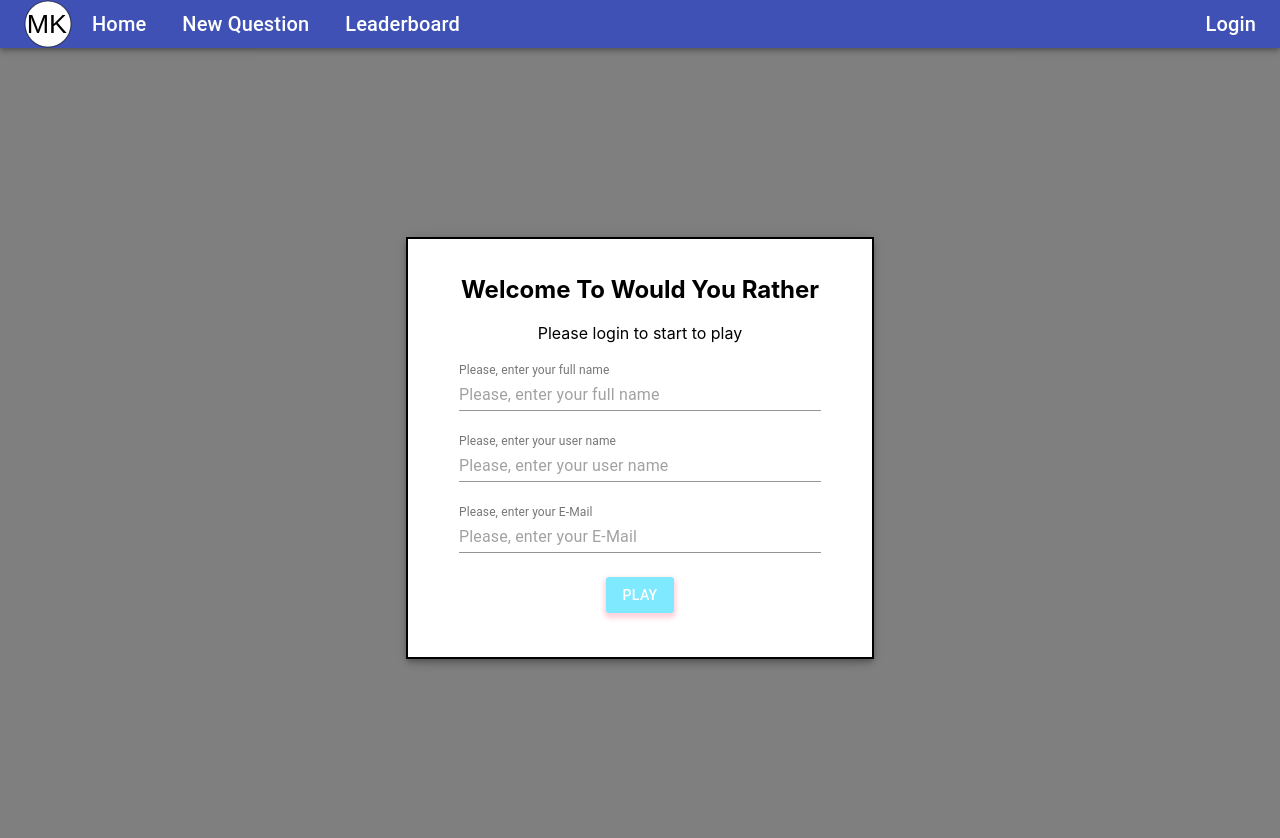
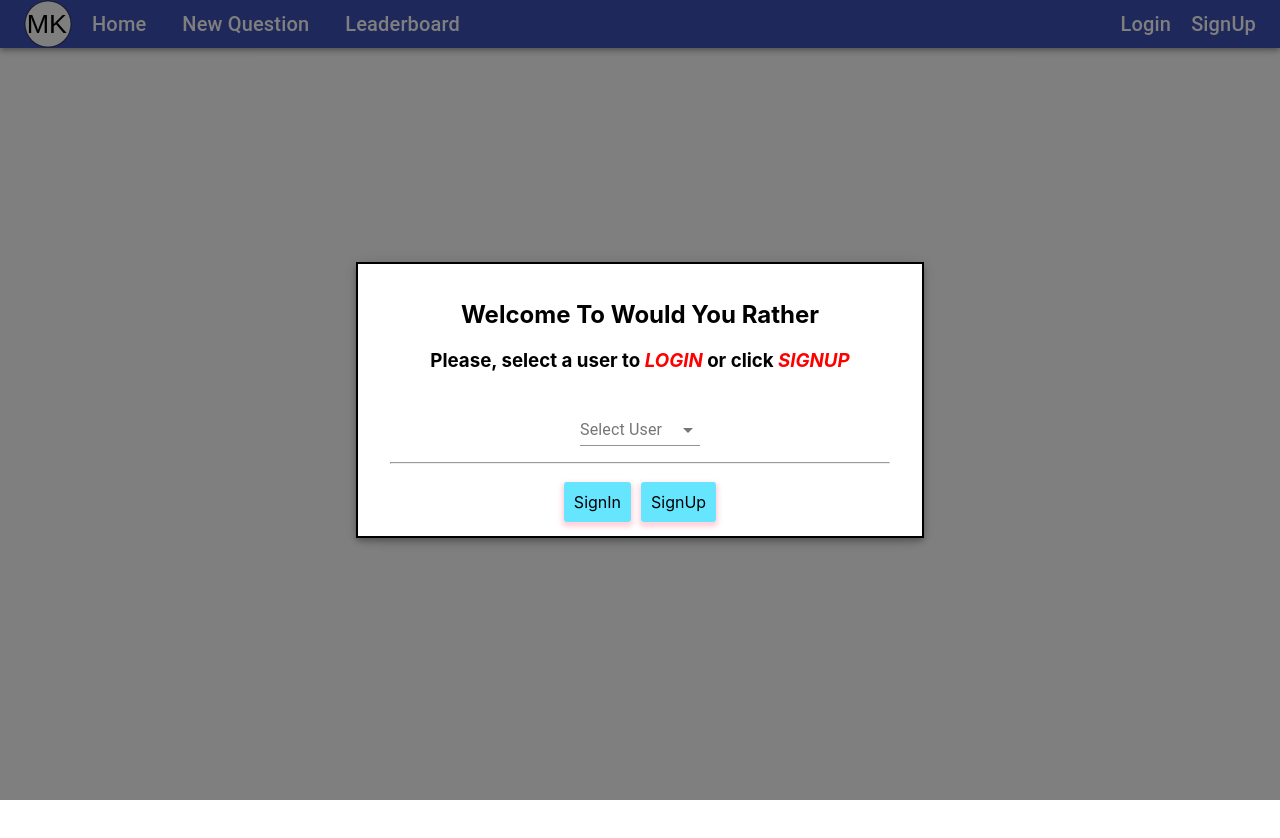
Before and after one commit to MKortmann/wouldyourather, a React (Create React App) app: page / in a window 1280 px wide. Shown: the top 838 px of the page. After the commit the page ends 800 px from the top, so only its background shows below. Built offline with nearby package versions, Linux system fonts and the light colour scheme.

Commit message:
add: router, switch, link, signIn, signUp

```diff
--- a/src/App.js
+++ b/src/App.js
@@ -1,13 +1,18 @@
 import React, { useState, useEffect } from 'react';
 import './App.css';
 import Appbar from "./components/Appbar";
-import ModalInput from "./components/ModalInput";
+import Welcome from "./components/Welcome";
+import SignUp from "./components/SignUp";
 import {BrowserRouter, Switch, Route} from "react-router-dom";
 import { _getUsers, _getQuestions, _saveQuestion, _saveQuestionAnswer } from "./_DATA";
 
 function App() {
 
-  useEffect( ()=> {
+
+  const [authUser, setAuthUser] = useState("");
+
+  // Here we load all the users and questions
+  useEffect( () => {
     // _saveQuestion({optionOneText: "use calm", optionTwoText: "use halb", author: "Marcelo"})
     // _getUsers()
     // .then(res => console.log(res))
@@ -31,21 +36,41 @@ function App() {
     // debugger
   }
 
-
-
+  const userSelected = (user) => {
+    // setAuthUser(user):  only if the object is mounted!
+    if(user !== "") {
+      setAuthUser(user);
+    }
+  }
 
   const componentModal = () => {
     return (
-      <ModalInput clickedBtnPlay={clickedBtnPlay}/>
+      <Welcome select={userSelected} authUser={authUser}/>
     )
   }
 
 
+  const logged = () => {
+    return (
+      <div>
+        <h1>You are logged</h1>
+      </div>
+    )
+  }
+  const signUp = () => {
+    return (
+      <SignUp />
+    )
+  }
   return (
     <BrowserRouter>
       <div className="App">
         <Appbar />
-        <Route path="/" exact component={componentModal} />
+        <Switch>
+          <Route path="/" exact component={componentModal} />
+          <Route path="/logged" component={logged} />
+          <Route path="/signUp" component={signUp} />
+        </Switch>
       </div>
     </BrowserRouter>
   );
--- a/src/_DATA.js
+++ b/src/_DATA.js
@@ -160,7 +160,7 @@ export function _saveQuestion (question) {
       }
 
     // At same time we add a question we also add a user
-    // I HAD TO MAKE THIS IMPLEMENTATION BECAUSE IT WAS NOT WORKING WITHOUR REDUX
+    // I HAD TO MAKE THIS IMPLEMENTATION BECAUSE IT WAS NOT WORKING WITHOUT REDUX
     if (users[authedUser] === undefined) {
       users[authedUser] = {
         id: authedUser,
--- a/src/components/Appbar.js
+++ b/src/components/Appbar.js
@@ -19,7 +19,9 @@ const useStyles = makeStyles(theme => ({
   login: {
     flexGrow: 1,
     textAlign: "right",
-    cursor: "pointer"
+    cursor: "pointer",
+    marginLeft: 0,
+    paddingLeft: 0
   },
 }));
 
@@ -41,7 +43,8 @@ export default function DenseAppBar() {
             Leaderboard
           </Typography>
           <Typography variant="h6" color="inherit"  className={classes.login}>
-            Login
+            <span>Login</span>
+            <span style={{marginLeft: "20px"}}>SignUp</span>
           </Typography>
         </Toolbar>
       </AppBar>
--- a/src/components/Button.js
+++ b/src/components/Button.js
@@ -8,11 +8,11 @@ import { styled } from '@material-ui/core/styles';
 // </Button>
 
 const MyButton = styled(Button)({
-  background: 'rgba(0,212,255,0.5)',
+  background: 'rgba(0,212,255,0.6)',
   border: 0,
   borderRadius: 3,
   boxShadow: '0 3px 5px 2px rgba(255, 105, 135, .3)',
-  color: 'white',
+  color: 'black',
   height: 36,
   "&:hover": {
     background: "rgba(255, 105, 135, .5)",
--- /dev/null
+++ b/src/components/Select.js
@@ -0,0 +1,85 @@
+import React, { useState, useEffect } from 'react';
+import { makeStyles } from '@material-ui/core/styles';
+import InputLabel from '@material-ui/core/InputLabel';
+import MenuItem from '@material-ui/core/MenuItem';
+import FormControl from '@material-ui/core/FormControl';
+import Select from '@material-ui/core/Select';
+import { _getUsers } from "../_DATA";
+
+const useStyles = makeStyles(theme => ({
+
+  header: {
+    color: "red"
+  },
+  formControl: {
+    margin: theme.spacing(1),
+    minWidth: 120,
+  },
+}));
+
+export default function ControlledOpenSelect(props) {
+  const classes = useStyles();
+  // to debug: state saved in select
+  const [users, setUsers] = useState([]);
+  // const [user, setUser] = useState("");
+  const [open, setOpen] = useState(false);
+
+  // getting the users
+  useEffect( () => {
+    _getUsers()
+    .then(res => {
+      // Object.keys create an array that contains the properties of an object.
+      const tempUsers = Object.keys(res);
+      setUsers(tempUsers)
+      }
+    )
+  }, [])
+
+  const handleChange = event => {
+    // for some React Error, we have to send back the value of the selected user!
+    //it is not working getting it here direct from the state
+    /*
+    Are you passing the value back into the component? In v1, react-select is
+    now "controlled" so the actual value has to be passed back in as a prop.
+    */
+    // setUser(event.target.value);
+    props.select(event.target.value)
+  };
+
+  const handleClose = () => {
+    setOpen(false);
+  };
+
+  const handleOpen = () => {
+    setOpen(true);
+  };
+
+
+  return (
+    <div>
+      <h3>
+        <p>Please, select a user to <em className={classes.header}>LOGIN</em> or click <em className={classes.header}>SIGNUP</em></p>
+      </h3>
+      <FormControl className={classes.formControl}>
+        <InputLabel id="demo-controlled-open-select-label">Select User</InputLabel>
+        <Select
+          labelId="demo-controlled-open-select-label"
+          id="demo-controlled-open-select"
+          open={open}
+          onClose={handleClose}
+          onOpen={handleOpen}
+          value={props.authUser}
+          onChange={handleChange}
+        >
+        {users.map((user, index) => {
+          return (
+            <MenuItem key={index} value={user}>
+              {user}
+            </MenuItem>
+          )
+        })}
+        </Select>
+      </FormControl>
+    </div>
+  );
+}
--- /dev/null
+++ b/src/components/Welcome.js
@@ -0,0 +1,92 @@
+import React, { useState } from 'react';
+import { makeStyles } from '@material-ui/core/styles';
+import Modal from '@material-ui/core/Modal';
+import Input from "./Input";
+import Select from "./Select";
+import Button from "./Button";
+import { Link } from "react-router-dom";
+
+
+const useStyles = makeStyles(theme => ({
+  root: {
+    height: '100vh',
+    flexGrow: 1,
+    transform: 'translateZ(0)',
+    // The position fixed scoping doesn't work in IE 11.
+    // Disable this demo to preserve the others.
+    '@media all and (-ms-high-contrast: none)': {
+      display: 'none',
+    },
+  },
+  modal: {
+    display: 'flex',
+    padding: theme.spacing(1),
+    alignItems: 'center',
+    justifyContent: 'center',
+  },
+  paper: {
+    width: 500,
+    backgroundColor: theme.palette.background.paper,
+    border: '2px solid #000',
+    boxShadow: theme.shadows[5],
+    padding: theme.spacing(2, 4, 3),
+  },
+}));
+
+export default function ServerModal(props) {
+  const classes = useStyles();
+
+  const [userData, setUserData] = useState({
+    fullName: "",
+    userName: "",
+    eMail: ""
+  });
+
+  const onChangeInputText = (text, elem) => {
+  // using destructuring
+  let obj = {...userData};
+  // setting the actual value in the correct key=elem
+  obj[elem] = text;
+  setUserData(obj);
+  }
+
+  // <Button clicked={props.signInBtn} label={"SignIn"}/>
+
+  return (
+    <div>
+      <Modal
+        disablePortal
+        disableEnforceFocus
+        disableAutoFocus
+        open
+        aria-labelledby="server-modal-title"
+        aria-describedby="server-modal-description"
+        className={classes.modal}
+      >
+        <div className={classes.paper}>
+          <h2 id="server-modal-title">Welcome To Would You Rather</h2>
+          <Select select={props.select} authUser={props.authUser}/>
+          <hr/><br/>
+          <Link to="/logged" style={buttonStyle}>SignIn</Link>
+          <Link to="/signUp" style={buttonStyle}>SignUp</Link>
+        </div>
+      </Modal>
+    </div>
+  );
+}
+
+const buttonStyle = {
+    background: 'rgba(0,212,255,0.6)',
+    border: 0,
+    borderRadius: 3,
+    boxShadow: '0 3px 5px 2px rgba(255, 105, 135, .3)',
+    color: 'black',
+    height: 48,
+    padding: 10,
+    textDecoration: "none",
+    "&:hover": {
+      background: "rgba(255, 105, 135, .5)",
+    },
+    margin: "5px",
+    marginBottom: "20px"
+  }
```
Also changed, not shown: src/components/Logged.js (added), src/components/SignUp.js (renamed from src/components/ModalInput.js).
